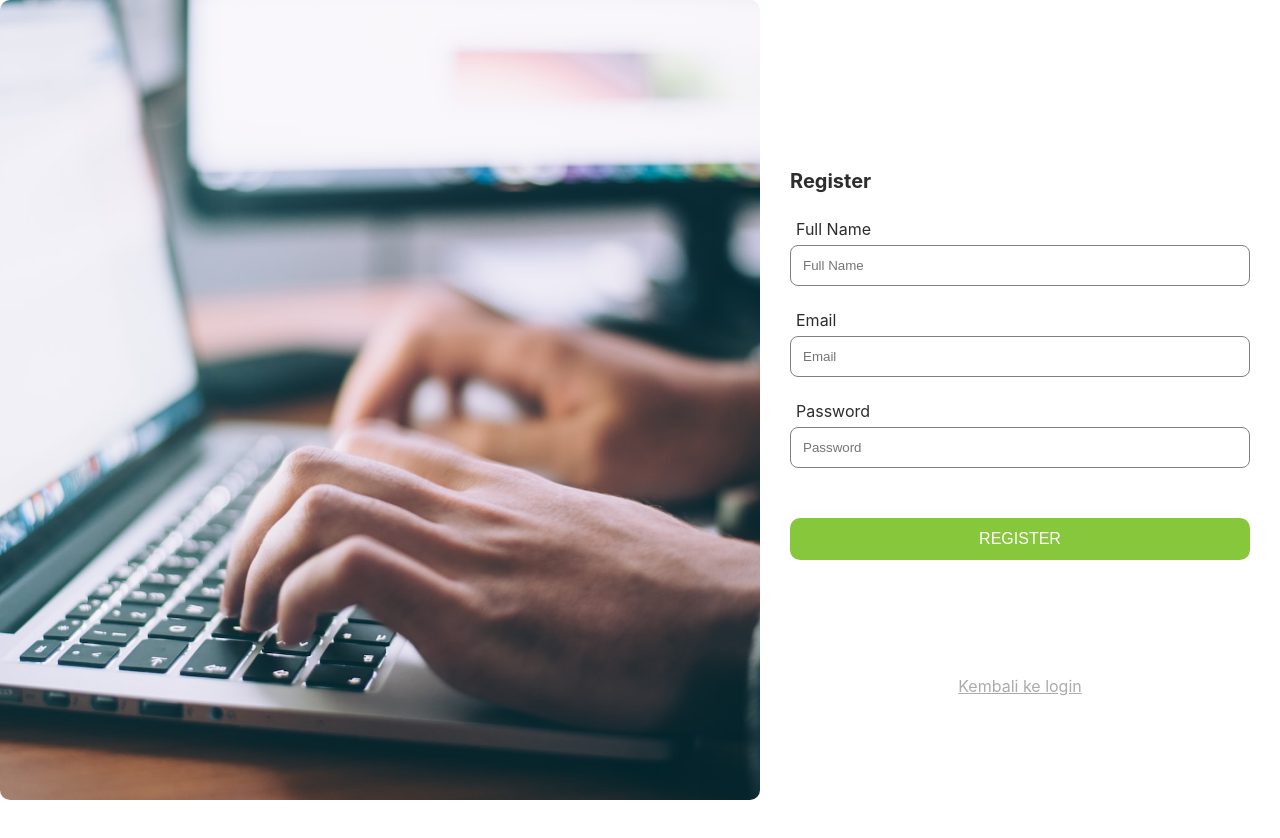
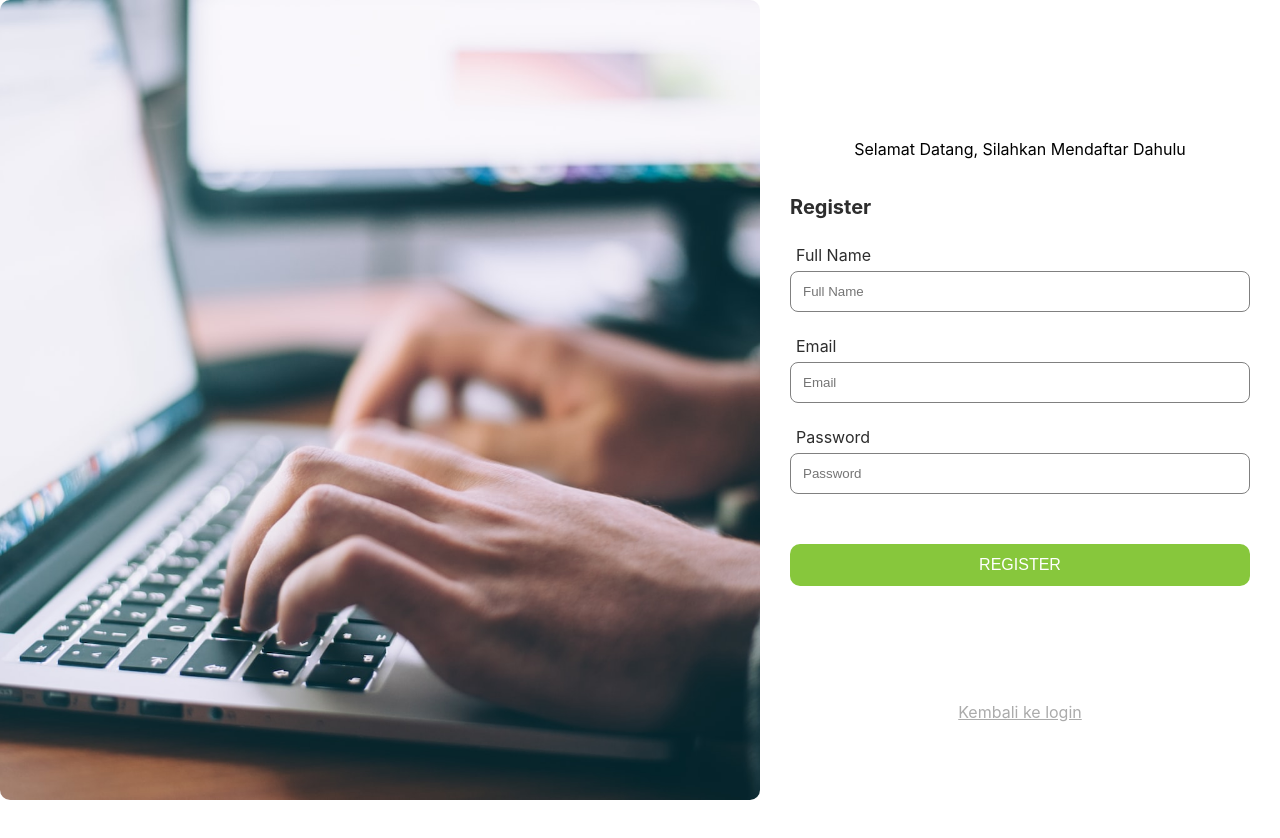
Before and after one commit to faiqhaidar12/latihan-mern, a React (Create React App) app: page /register in a window 1280 px wide. Shown: the top 838 px of the page. Built offline with nearby package versions, Linux system fonts and the light colour scheme.

Commit message:
tes pull

```diff
--- a/src/pages/Register/index.js
+++ b/src/pages/Register/index.js
@@ -10,6 +10,7 @@ const Register = () => {
         <img src={RegisterBg} className="bg-image" alt="imageBg" />
       </div>
       <div className="right">
+        <p className="p">Selamat Datang, Silahkan Mendaftar Dahulu</p>
         <p className="title">Register</p>
         <Input label="Full Name" placeholder="Full Name" />
         <Gap height={18} />
--- a/src/pages/Register/register.scss
+++ b/src/pages/Register/register.scss
@@ -29,4 +29,7 @@
         font-weight: bold;
         color: #2d2d2d;
     }
+.p{
+    text-align: center;
 }
+}
```
